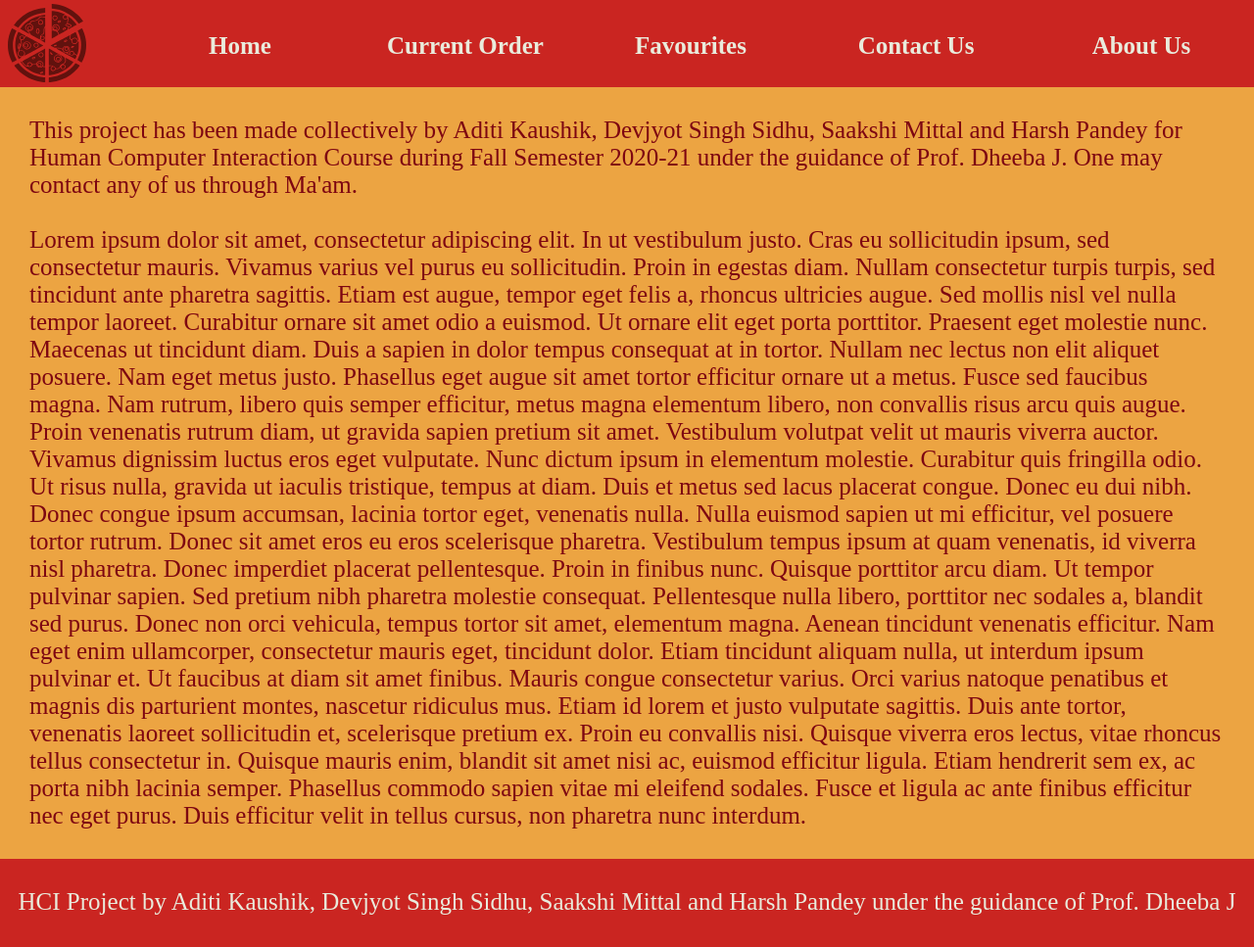
After one commit to DevoGHub/Peatza-HCI, a PHP site: page /contact.php in a window 1280 px wide. The commit adds this page. Shown: the whole page at 98% size. Run offline with PHP 8.4, Linux system fonts and the light colour scheme.

Commit message:
Final webpage started

```diff
--- /dev/null
+++ b/contact.php
@@ -0,0 +1,27 @@
+<!DOCTYPE html>
+<html lang="en" dir="ltr">
+  <head>
+    <meta charset="utf-8">
+    <title>Peatza_Contact Us</title>
+    <link rel="stylesheet" href="css/main.css">
+  </head>
+  <body>
+    <?php include('header.php'); ?>
+    <div id="bodyDiv">
+      <div id="contactDiv">
+        This project has been made collectively by Aditi Kaushik, Devjyot Singh Sidhu, Saakshi Mittal and Harsh Pandey for
+        Human Computer Interaction Course during Fall Semester 2020-21 under the guidance of Prof. Dheeba J. One may contact any of us through Ma'am.<br><br>
+        Lorem ipsum dolor sit amet, consectetur adipiscing elit. In ut vestibulum justo. Cras eu sollicitudin ipsum, sed consectetur mauris. Vivamus varius vel purus eu sollicitudin. Proin in egestas diam. Nullam consectetur turpis turpis, sed tincidunt ante pharetra sagittis. Etiam est augue, tempor eget felis a, rhoncus ultricies augue. Sed mollis nisl vel nulla tempor laoreet. Curabitur ornare sit amet odio a euismod. Ut ornare elit eget porta porttitor. Praesent eget molestie nunc. Maecenas ut tincidunt diam.
+
+        Duis a sapien in dolor tempus consequat at in tortor. Nullam nec lectus non elit aliquet posuere. Nam eget metus justo. Phasellus eget augue sit amet tortor efficitur ornare ut a metus. Fusce sed faucibus magna. Nam rutrum, libero quis semper efficitur, metus magna elementum libero, non convallis risus arcu quis augue. Proin venenatis rutrum diam, ut gravida sapien pretium sit amet. Vestibulum volutpat velit ut mauris viverra auctor. Vivamus dignissim luctus eros eget vulputate. Nunc dictum ipsum in elementum molestie. Curabitur quis fringilla odio. Ut risus nulla, gravida ut iaculis tristique, tempus at diam.
+
+        Duis et metus sed lacus placerat congue. Donec eu dui nibh. Donec congue ipsum accumsan, lacinia tortor eget, venenatis nulla. Nulla euismod sapien ut mi efficitur, vel posuere tortor rutrum. Donec sit amet eros eu eros scelerisque pharetra. Vestibulum tempus ipsum at quam venenatis, id viverra nisl pharetra. Donec imperdiet placerat pellentesque.
+
+        Proin in finibus nunc. Quisque porttitor arcu diam. Ut tempor pulvinar sapien. Sed pretium nibh pharetra molestie consequat. Pellentesque nulla libero, porttitor nec sodales a, blandit sed purus. Donec non orci vehicula, tempus tortor sit amet, elementum magna. Aenean tincidunt venenatis efficitur. Nam eget enim ullamcorper, consectetur mauris eget, tincidunt dolor. Etiam tincidunt aliquam nulla, ut interdum ipsum pulvinar et. Ut faucibus at diam sit amet finibus. Mauris congue consectetur varius.
+
+        Orci varius natoque penatibus et magnis dis parturient montes, nascetur ridiculus mus. Etiam id lorem et justo vulputate sagittis. Duis ante tortor, venenatis laoreet sollicitudin et, scelerisque pretium ex. Proin eu convallis nisi. Quisque viverra eros lectus, vitae rhoncus tellus consectetur in. Quisque mauris enim, blandit sit amet nisi ac, euismod efficitur ligula. Etiam hendrerit sem ex, ac porta nibh lacinia semper. Phasellus commodo sapien vitae mi eleifend sodales. Fusce et ligula ac ante finibus efficitur nec eget purus. Duis efficitur velit in tellus cursus, non pharetra nunc interdum.
+      </div>
+    </div>
+    <?php include('footer.php'); ?>
+  </body>
+</html>
--- a/css/footer.css
+++ b/css/footer.css
@@ -7,4 +7,5 @@
   font-size: 25px;
   background-color: var(--headerBg);
   color: var(--headerText);
+  bottom: 0;
 }
--- a/css/main.css
+++ b/css/main.css
@@ -209,3 +209,9 @@ div{
 #buttonDiv button:hover{
   text-transform: uppercase;
 }
+
+#contactDiv{
+  color:var(--costDark);
+  padding:30px;
+  font-size:25px;
+}
--- a/header.php
+++ b/header.php
@@ -76,7 +76,7 @@
           <a href="index.php"><li>Home</li></a>
           <a href="order.php"><li>Current Order</li></a>
           <a href="#" onclick="fav()"><li>Favourites</li></a>
-          <a href="#"><li>Contact Us</li></a>
+          <a href="contact.php"><li>Contact Us</li></a>
           <a href="#"><li>About Us</li></a>
         </ul>
       </nav>
```
Also changed, not shown: about.php (added, +15 -0 lines).
